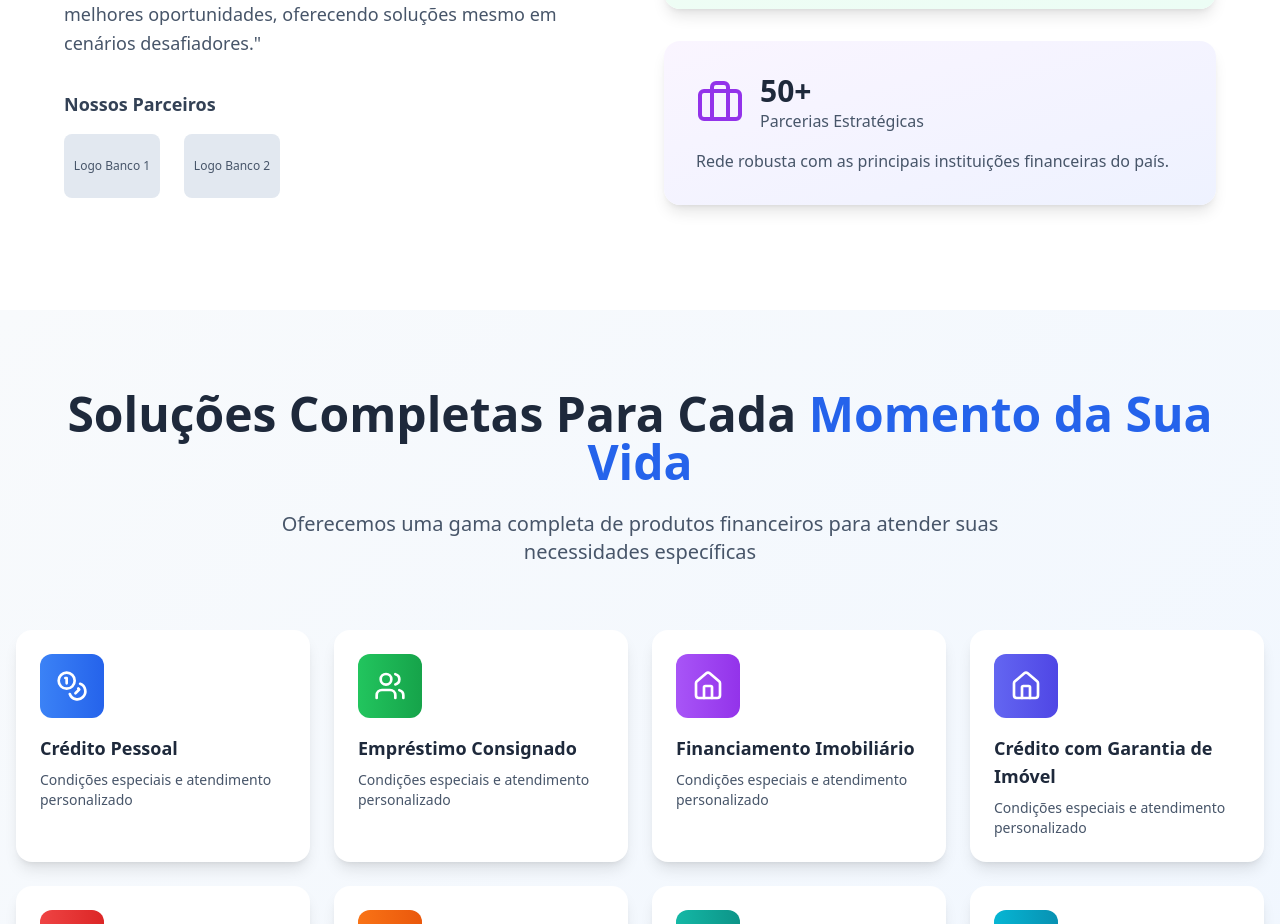
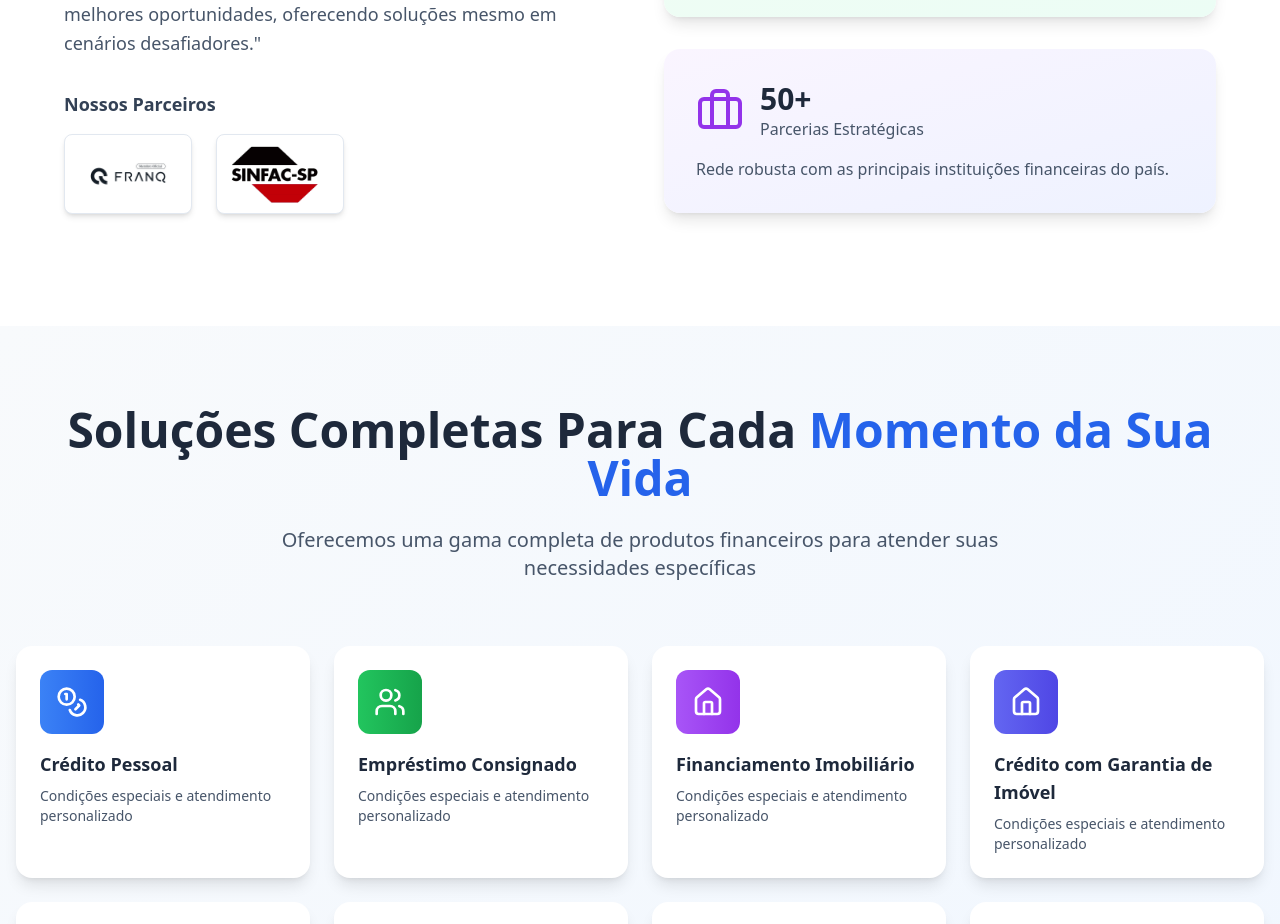
Before and after one commit to flowsyncia/elite-capital-compass-quiz, a React (Vite) app: page / in a window 1280 px wide. Shown: the part 1460-2384 px from the top of the page. Built offline with nearby package versions, Linux system fonts and the light colour scheme.

Commit message:
Add partner logos
Update the Authority Section with the provided partner logos.

```diff
--- a/src/components/AuthoritySection.tsx
+++ b/src/components/AuthoritySection.tsx
@@ -32,11 +32,19 @@ const AuthoritySection = () => {
             <div className="mb-8">
               <h4 className="text-lg font-semibold text-slate-700 mb-4">Nossos Parceiros</h4>
               <div className="flex gap-6 justify-center lg:justify-start">
-                <div className="w-24 h-16 bg-slate-200 rounded-lg flex items-center justify-center">
-                  <span className="text-xs text-slate-600">Logo Banco 1</span>
+                <div className="w-32 h-20 bg-white rounded-lg flex items-center justify-center shadow-md border">
+                  <img
+                    src="/lovable-uploads/35f772db-2585-4ba9-b244-04dc27b410b8.png"
+                    alt="FRANQ - Membro Oficial"
+                    className="max-w-full max-h-full object-contain"
+                  />
                 </div>
-                <div className="w-24 h-16 bg-slate-200 rounded-lg flex items-center justify-center">
-                  <span className="text-xs text-slate-600">Logo Banco 2</span>
+                <div className="w-32 h-20 bg-white rounded-lg flex items-center justify-center shadow-md border">
+                  <img
+                    src="/lovable-uploads/2e77cbad-2407-4570-9c08-f744131ca797.png"
+                    alt="SINFAC-SP"
+                    className="max-w-full max-h-full object-contain"
+                  />
                 </div>
               </div>
             </div>
```
Also changed, not shown: public/lovable-uploads/2e77cbad-2407-4570-9c08-f744131ca797.png (added), public/lovable-uploads/35f772db-2585-4ba9-b244-04dc27b410b8.png (added).
